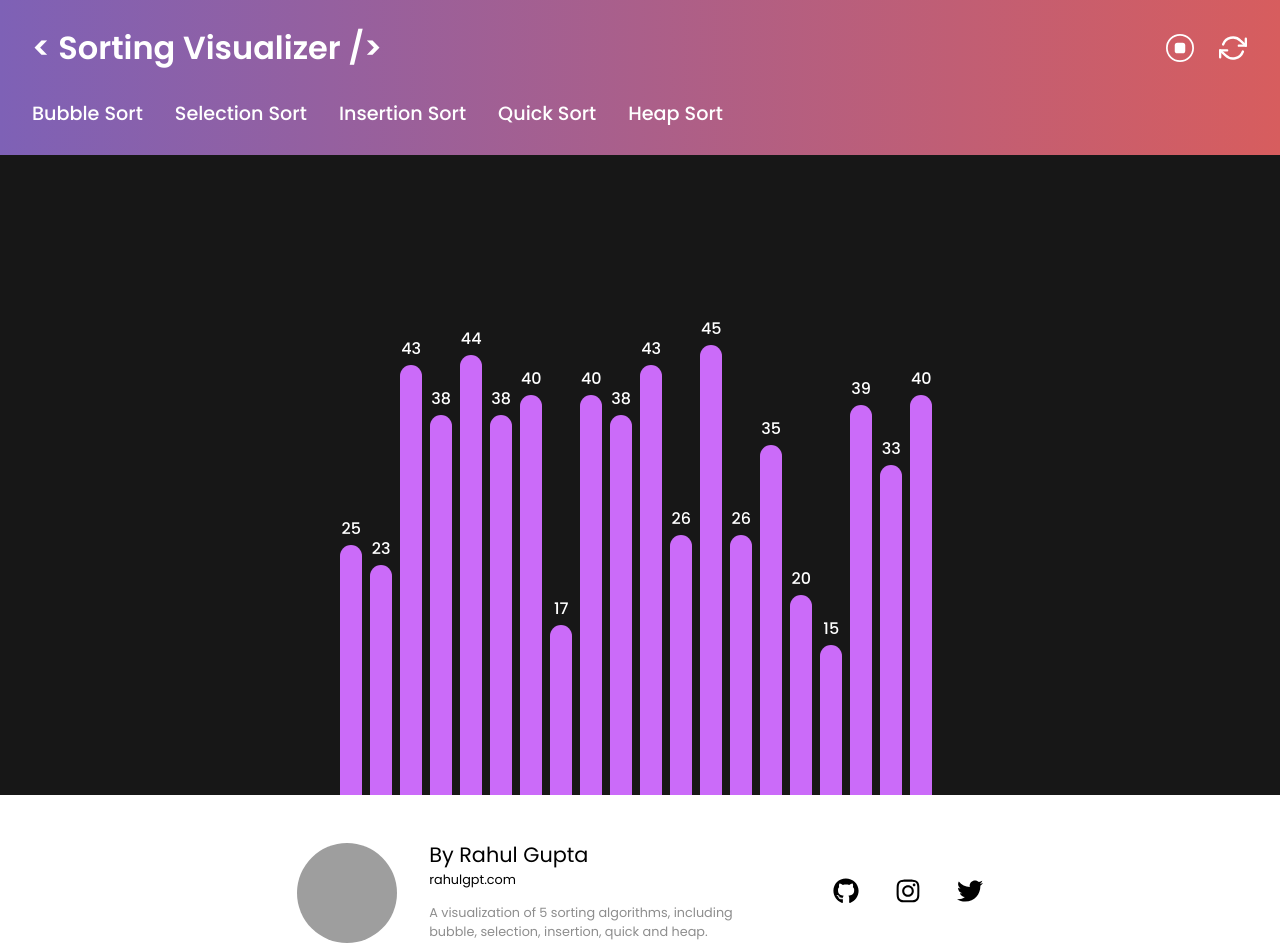
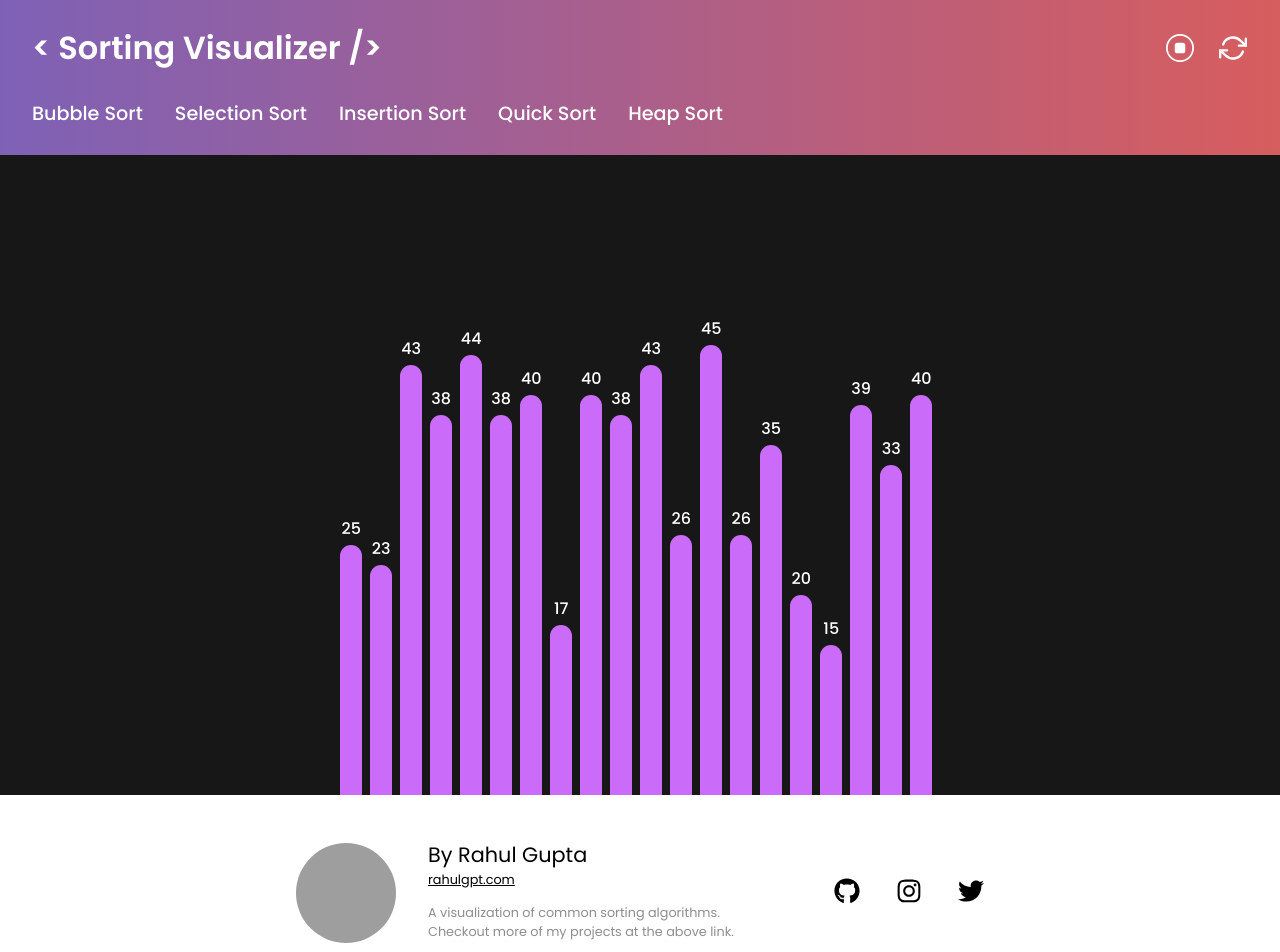
Before and after one commit to rahulgpt/sorting-visualizer, a React (Create React App) app: page / in a window 1280 px wide. Shown: the top 952 px of the page. Built offline with nearby package versions, Linux system fonts and the light colour scheme; grey boxes are pictures that could not be loaded.

Commit message:
chore(footer): update description

```diff
--- a/src/components/footer/index.js
+++ b/src/components/footer/index.js
@@ -32,10 +32,11 @@ const StyledHeading = styled.h1`
     margin-top: 0;
 `;
 
-const SocialTag = styled.a`
+const Website = styled.a`
     font-size: 0.8rem;
     font-weight: 400;
     color: #000;
+    text-decoration: underline;
 `;
 
 const BlankWrapper = styled.div`
@@ -50,12 +51,12 @@ const Footer = () => {
                     <ProfilePic src={Pic} />
                     <BlankWrapper margin="100">
                         <StyledHeading>By Rahul Gupta</StyledHeading>
-            <SocialTag href="https://www.rahulgpt.com/" target="_blank">
+                        <Website href="https://www.rahulgpt.com/" target="_blank">
                             rahulgpt.com
-            </SocialTag>
+                        </Website>
                         <StyledText>
-              A visualization of 5 sorting algorithms, including <br />
-              bubble, selection, insertion, quick and heap.
+                            A visualization of common sorting algorithms. <br />
+                            Checkout more of my projects at the above link.
                         </StyledText>
                     </BlankWrapper>
                 </FlexWrapper>
```
Lines whose indentation alone changed are shown as unchanged.
